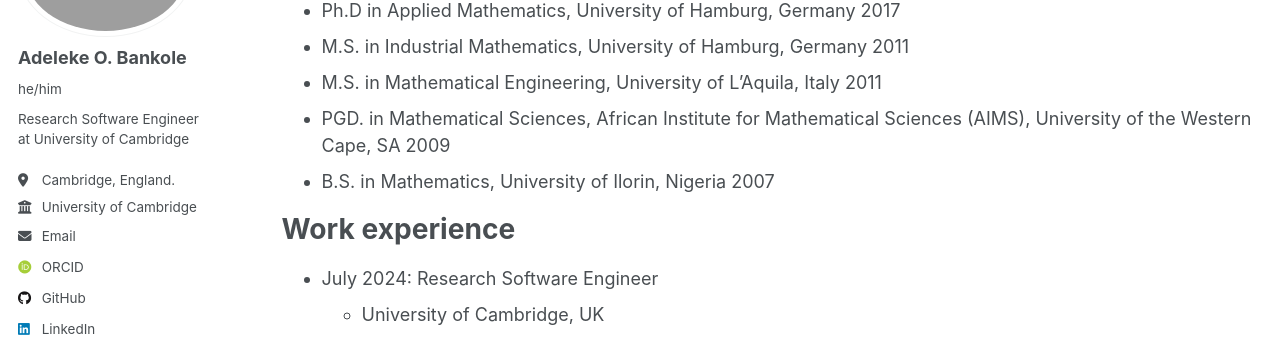
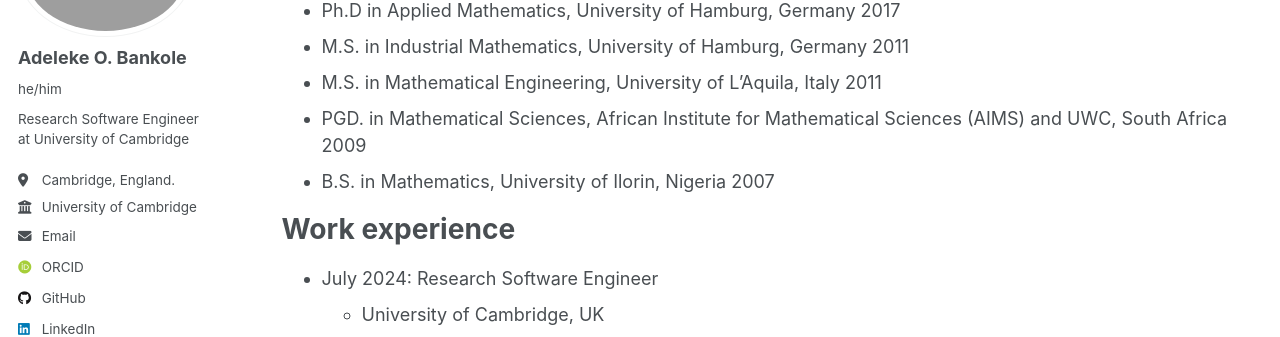
Before and after one commit to AdelekeBankole/adelekebankole.github.io, a Jekyll site: the page built from _pages/cv.md, in a window 1280 px wide and 1154 px high. Shown: the part 203-540 px from the top of the window. Built offline with Jekyll 4.4.1, drawn with Linux system fonts in a browser that asks for light colours; some web fonts are replaced.

Commit message:
shorten UWC location

```diff
--- a/_pages/cv.md
+++ b/_pages/cv.md
@@ -14,7 +14,7 @@ Education
 * Ph.D in Applied Mathematics, University of Hamburg, Germany 2017
 * M.S. in Industrial Mathematics, University of Hamburg, Germany 2011
 * M.S. in Mathematical Engineering, University of L'Aquila, Italy 2011
-* PGD. in Mathematical Sciences, African Institute for Mathematical Sciences (AIMS), University of the Western Cape, SA 2009
+* PGD. in Mathematical Sciences, African Institute for Mathematical Sciences (AIMS) and UWC, South Africa 2009
 * B.S. in Mathematics, University of Ilorin, Nigeria 2007
 
 Work experience
```
